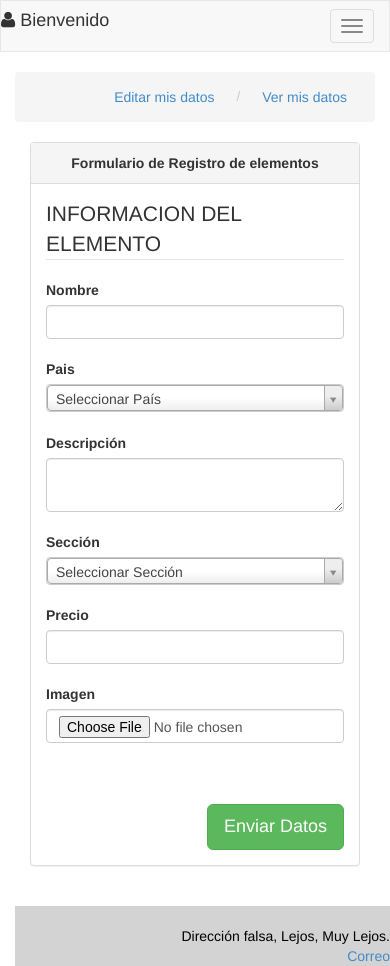
After one commit to matpardo/NerfmePls, a CodeIgniter app: page /index.php/element/add in a window 390 px wide. The commit adds this page. Run offline with CodeIgniter, Linux system fonts and the light colour scheme; tables that the repository leaves empty or names only in its code hold one stand-in row (values such as "Sample post").

Commit message:
Agregar elementos listo (se puede desde el home) Se muestran las imagenes en el ver_elementos

```diff
--- a/application/controllers/element.php
+++ b/application/controllers/element.php
@@ -15,6 +15,43 @@
 			$data['elements'] = $this->Element->get_3_best($this->session->userdata('visit_id'));
 
 	        $this->layout->view('/Element/index',$data);
+	    }
+
+	    function add() {
+			//Titulo de la página de la vista
+			$data['title_for_layout'] = 'Bienvenido';
+
+			$this->load->model('Country_model','Country',TRUE);
+
+			$data['Countries'] = $this->Country->get_assoc_array();
+
+	        $this->layout->view('/Element/add',$data);
+	    }
+
+	    function end_add(){
+	    	//echo '<pre>'. print_r($_FILES,1).'</pre>';
+	    	$data = $_POST;
+
+	    	$data['user_id'] = $this->session->userdata('id');
+
+			$this->load->model('Element_model','Element',TRUE);
+
+			$config['upload_path'] = './assets/files/uploads/';
+			$config['allowed_types'] = 'gif|jpg|png';
+
+			$this->load->library('upload', $config);
+
+			if ( ! $this->upload->do_upload())			{
+				$error = array('error' => $this->upload->display_errors());
+
+			}
+			else{
+				$data_pic = array('upload_data' => $this->upload->data());
+				$data['picture'] = $data_pic['upload_data']['file_name'];
+			}
+			$id = $this->Element->insert($data);
+
+			redirect('/element/', 'refresh');
 	    }
 
 	    function view($id = null) {
@@ -53,7 +90,7 @@
 	    	$data['user_id'] = $this->session->userdata('id');
 
 	    	$this->load->model('Comment_model','Comment',TRUE);
-	    	//echo '<pre>'. print_r($data,1).'</pre>';
+
 
 	    	$this->Comment->insert($data);
 
--- /dev/null
+++ b/application/views/Element/add.php
@@ -0,0 +1,113 @@
+<!-- Contenido de la página -->
+  <div class="container">
+    <?php echo form_open_multipart('element/end_add');?>
+    <div class="panel panel-default">
+      <div class="panel-heading" style = "text-align: center;">
+        <b>Formulario de Registro de elementos</b>
+      </div>
+      <!-- Cuerpo del Panel -->
+      <div class="panel-body">
+        <div class = "row">
+          <div class = "col-sm-12">
+            <legend>INFORMACION DEL ELEMENTO</legend>
+          </div>
+        </div>
+        <div class = "row">
+          <div class = "col-sm-6">
+            <div class = "vertical_bar">
+              <div class = "row">
+                <div class = "col-sm-12">
+                  <div class="input text">
+                    <label for="name">Nombre</label>
+                    <input required='required' name="name" class="form-control" maxlength="255" type="text" id="name" required="required"/>
+                  </div>
+                </div>
+              </div>
+              <br>
+              <div class="row">
+                <div class = "col-sm-6">
+                  <div>
+                    <label for="country_id">Pais</label>
+                    <select required='required' name="country_id" class="form-control sel2" id="country_id">
+                      <option value=''>Seleccionar País</option>
+                      <?php foreach ($Countries as $key => $value): ?>
+                        <option value="<?php echo $key ?>"> <?php echo $value; ?></option>;
+                      <?php endforeach ?>
+                    </select>
+                  </div>
+                </div>
+                <div class = "col-sm-6">
+
+                </div>
+              </div>
+              <br>
+              <div class = "row">
+                <div class = "col-sm-12">
+                  <div class="input required">
+                    <label for="description">Descripción</label>
+                    <textarea name="description" class="form-control" id="description" required="required">
+                    </textarea>
+                  </div>
+                </div>
+              </div>
+              <br>
+            </div>
+          </div>
+          <div class = "col-sm-5">
+            <div class = "row">
+              <div class = "col-sm-12">
+                <div class="input text">
+                  <label for="section_id">Sección</label>
+                  <select required='required' name="section_id" class="form-control sel2" id="section_id">
+                      <option value=''>Seleccionar Sección</option>
+                        <option value=1><?php echo 'Hoteles/Alquileres'; ?></option>;
+                        <option value=2><?php echo 'Restaurant'; ?></option>;
+                        <option value=3><?php echo 'Tours'; ?></option>;
+                    </select>
+                </div>
+              </div>
+            </div>
+            <br>
+            <div class = "row">
+              <div class = "col-sm-12">
+                <div class="input number">
+                  <label for="price">Precio</label>
+                  <input required='required' name="price" class="form-control" type="number" id="price"/>
+                </div>
+              </div>
+            </div>
+            <br>
+            <div class = "row">
+              <div class = "col-sm-12">
+                <div class="input file">
+                  <label for="picture">Imagen</label>
+                  <input required='required' name="userfile" class="form-control" type="file" id="userfile"/>
+                </div>
+              </div>
+            </div>
+            <br>
+          </div>
+        </div>
+        <br>
+        <br>
+        <!-- Boton de envío y leyenda -->
+        <div class = "row">
+          <div class = "col-sm-4">
+
+          </div>
+          <div class="logForm col-sm-7 col-sm-offset 1">
+            <button type="submit" class="btn btn-success btn-lg pull-right">Enviar Datos</button>
+
+            </form>
+          </div>
+        </div>
+      </div>
+  </div>
+
+
+  <script>
+    $(document).ready(function(){
+
+      $('.sel2').select2();
+    });
+  </script>
--- a/application/views/Element/index.php
+++ b/application/views/Element/index.php
@@ -43,5 +43,6 @@
        Si quieres puedes agregar alguna reseña <?php echo anchor('element/add/', 'aquí', array('title' => 'Mas información del lugar','class' => 'btn btn-link')); ?>
     <?php endif ?>
 
+    Si quieres puedes aportar alguna reseña <?php echo anchor('element/add/', 'aquí', array('title' => 'Mas información del lugar','class' => 'btn btn-link')); ?>
   </div>
 </div>
--- a/application/views/Element/view.php
+++ b/application/views/Element/view.php
@@ -5,7 +5,7 @@
 </div>
 <div class="row">
   <div class="col-sm-6 col-sm-offset-1">
-    <img src="<?php echo 'files/'.$Element['section_id'].'/'.$Element['picture']; ?>" alt="<?php echo $Element['picture'] ?>" class="img-responsive" id='img-example' />
+    <?php echo img(array('class' =>'img-responsive','src' =>'assets/files/uploads/'.$Element['picture'])) ?>
   </div>
   <div class="col-sm-4">
     <i><?php echo $Element['description'] ?></i>
```
Also changed, not shown: 2 other files.
